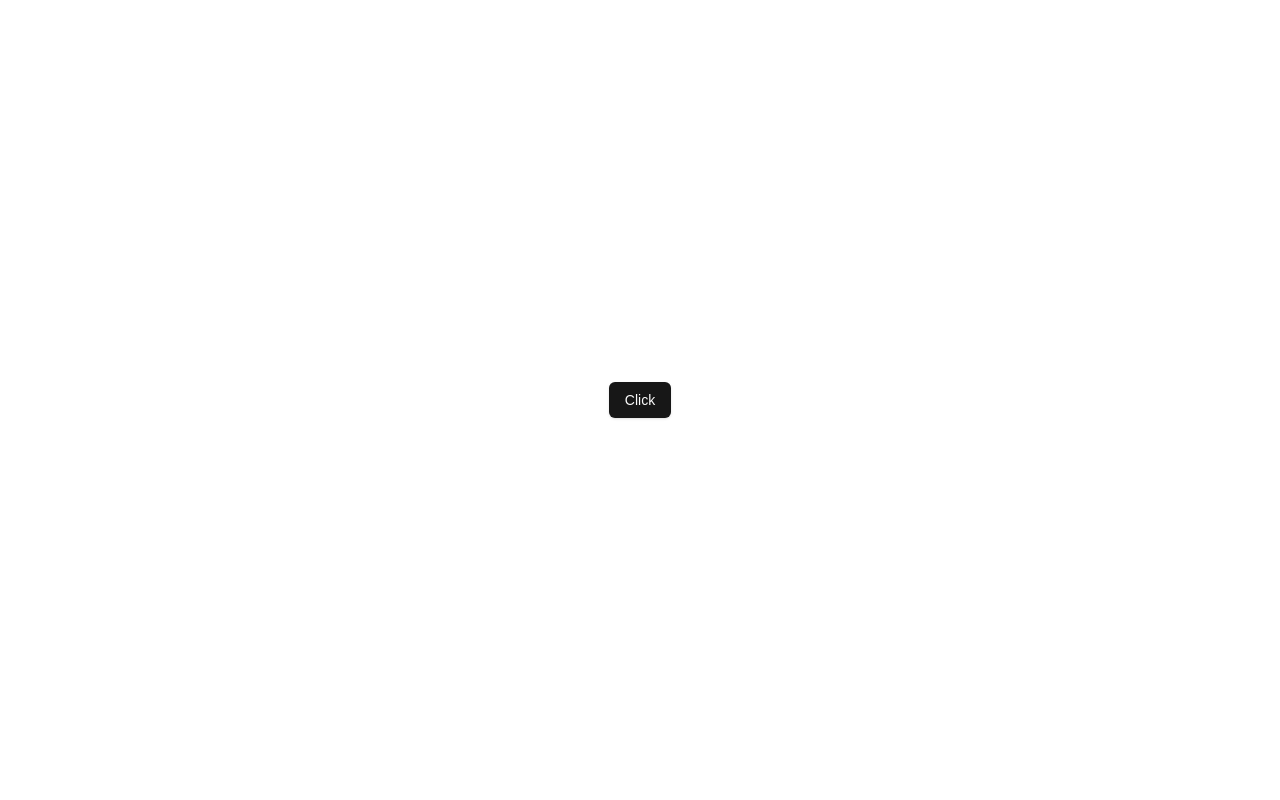
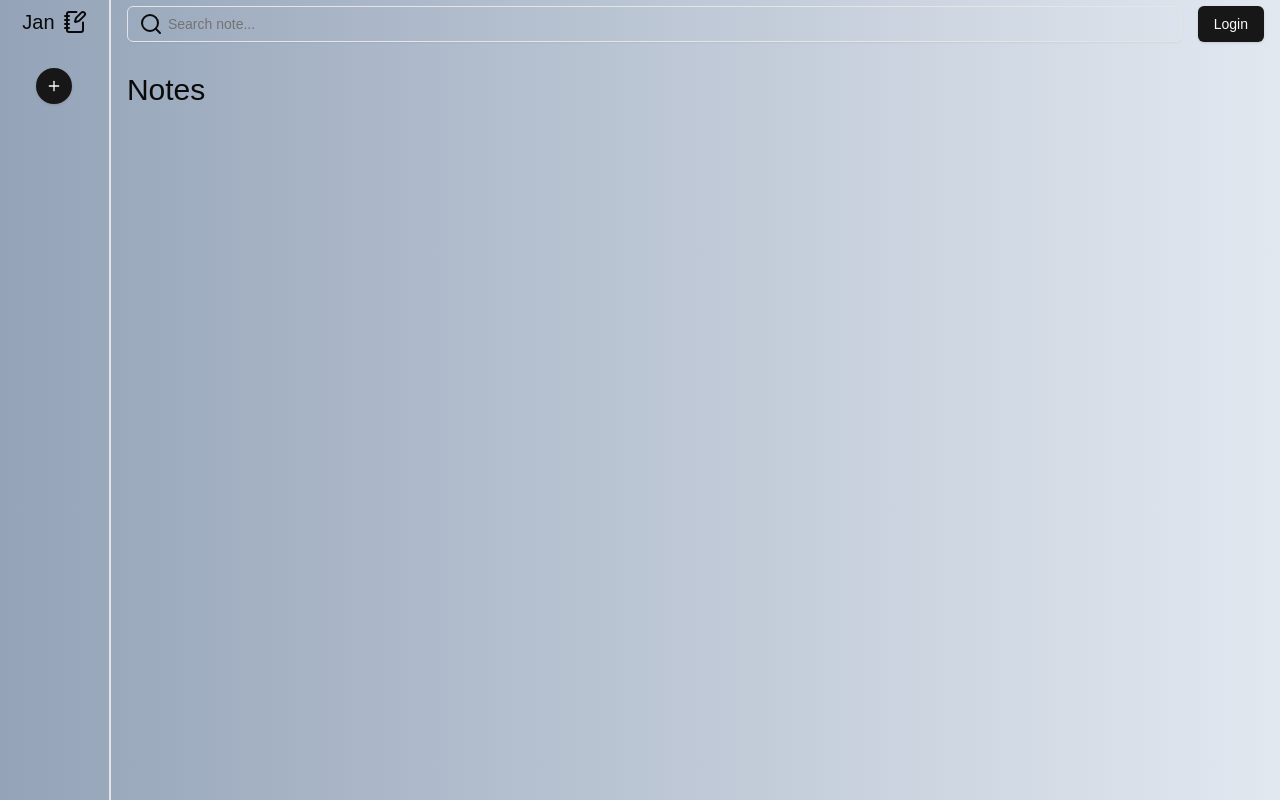
Before and after one commit to ajarek/next-15-ep-72-notes, a Next.js app: page / in a window 1280 px wide. Built offline with nearby package versions, Linux system fonts and the light colour scheme.

Commit message:
added search

```diff
--- a/app/layout.tsx
+++ b/app/layout.tsx
@@ -1,6 +1,7 @@
 import type { Metadata } from "next";
 import localFont from "next/font/local";
 import "./globals.css";
+import Sidebar from "@/components/Sidebar";
 
 const geistSans = localFont({
   src: "./fonts/GeistVF.woff",
@@ -28,7 +29,8 @@ export default function RootLayout({
       <body
         className={`${geistSans.variable} ${geistMono.variable} antialiased`}
       >
-        <div className=" max-w-7xl mx-auto">
+        <div className=" max-w-7xl mx-auto flex bg-gradient-to-r from-slate-400 to-slate-200 ">
+          <Sidebar/>
           {children}
         </div>
       </body>
--- a/app/page.tsx
+++ b/app/page.tsx
@@ -1,10 +1,17 @@
+import { Search } from "@/components/Search";
 import { Button } from "@/components/ui/button";
-import Image from "next/image";
+import { Search as SearchIcon } from "lucide-react";
+
 
 export default function Home() {
   return (
-   <div className="flex items-center justify-center min-h-screen px-4">
-    <Button>Click</Button>
+   <div className="w-full flex flex-col items-start justify-start min-h-screen px-4 gap-6">
+    <div className="relative h-12 flex items-center justify-between w-full gap-4">
+    <Search/>
+    <Button>Login</Button>
+    <SearchIcon className="absolute left-3" />
+    </div>
+    <h1 className="text-3xl ">Notes</h1>
    </div>
   );
 }
--- /dev/null
+++ b/components/Search.tsx
@@ -0,0 +1,35 @@
+"use client"
+import { usePathname, useRouter, useSearchParams } from "next/navigation"
+import { useDebouncedCallback } from "use-debounce"
+import { Input } from "@/components/ui/input"
+
+export function Search() {
+  const searchParams = useSearchParams()
+  const { replace } = useRouter()
+  const pathname = usePathname()
+
+  const handleSearch = useDebouncedCallback((term: string) => {
+    console.log(`Searching... ${term}`)
+    const params = new URLSearchParams(searchParams)
+    // params.set("page", "1")
+
+    if (term) {
+      params.set("query", term)
+    } else {
+      params.delete("query")
+    }
+    replace(`${pathname}?${params.toString()}`)
+  }, 300)
+
+  return (
+    <div className="w-full ">
+      <Input
+        type='search'
+        placeholder='Search note...'
+        onChange={(e) => handleSearch(e.target.value)}
+        defaultValue={searchParams.get("query")?.toString()}
+        className="pl-10"
+      />
+    </div>
+  )
+}
--- /dev/null
+++ b/components/Sidebar.tsx
@@ -0,0 +1,14 @@
+import React from 'react'
+import { Button } from './ui/button'
+import { Plus, NotebookPen } from 'lucide-react'
+
+const Sidebar = () => {
+  return (
+    <nav className="w-[120px] h-screen p-2 border-r-2 flex flex-col items-center gap-8">
+     <h1 className="text-xl  flex items-center gap-2">Jan <NotebookPen /></h1>
+     <Button size="icon" className='rounded-full'><Plus /></Button>
+    </nav>
+  )
+}
+
+export default Sidebar
--- /dev/null
+++ b/components/ui/input.tsx
@@ -0,0 +1,22 @@
+import * as React from "react"
+
+import { cn } from "@/lib/utils"
+
+const Input = React.forwardRef<HTMLInputElement, React.ComponentProps<"input">>(
+  ({ className, type, ...props }, ref) => {
+    return (
+      <input
+        type={type}
+        className={cn(
+          "flex h-9 w-full rounded-md border border-input bg-transparent px-3 py-1 text-base shadow-sm transition-colors file:border-0 file:bg-transparent file:text-sm file:font-medium file:text-foreground placeholder:text-muted-foreground focus-visible:outline-none focus-visible:ring-1 focus-visible:ring-ring disabled:cursor-not-allowed disabled:opacity-50 md:text-sm",
+          className
+        )}
+        ref={ref}
+        {...props}
+      />
+    )
+  }
+)
+Input.displayName = "Input"
+
+export { Input }
--- a/package.json
+++ b/package.json
@@ -17,7 +17,8 @@
     "react": "^19.0.0",
     "react-dom": "^19.0.0",
     "tailwind-merge": "^2.5.5",
-    "tailwindcss-animate": "^1.0.7"
+    "tailwindcss-animate": "^1.0.7",
+    "use-debounce": "^10.0.4"
   },
   "devDependencies": {
     "@types/node": "^20",
```
Also changed, not shown: 1 other file (tests, documents, lock files or other folders).
